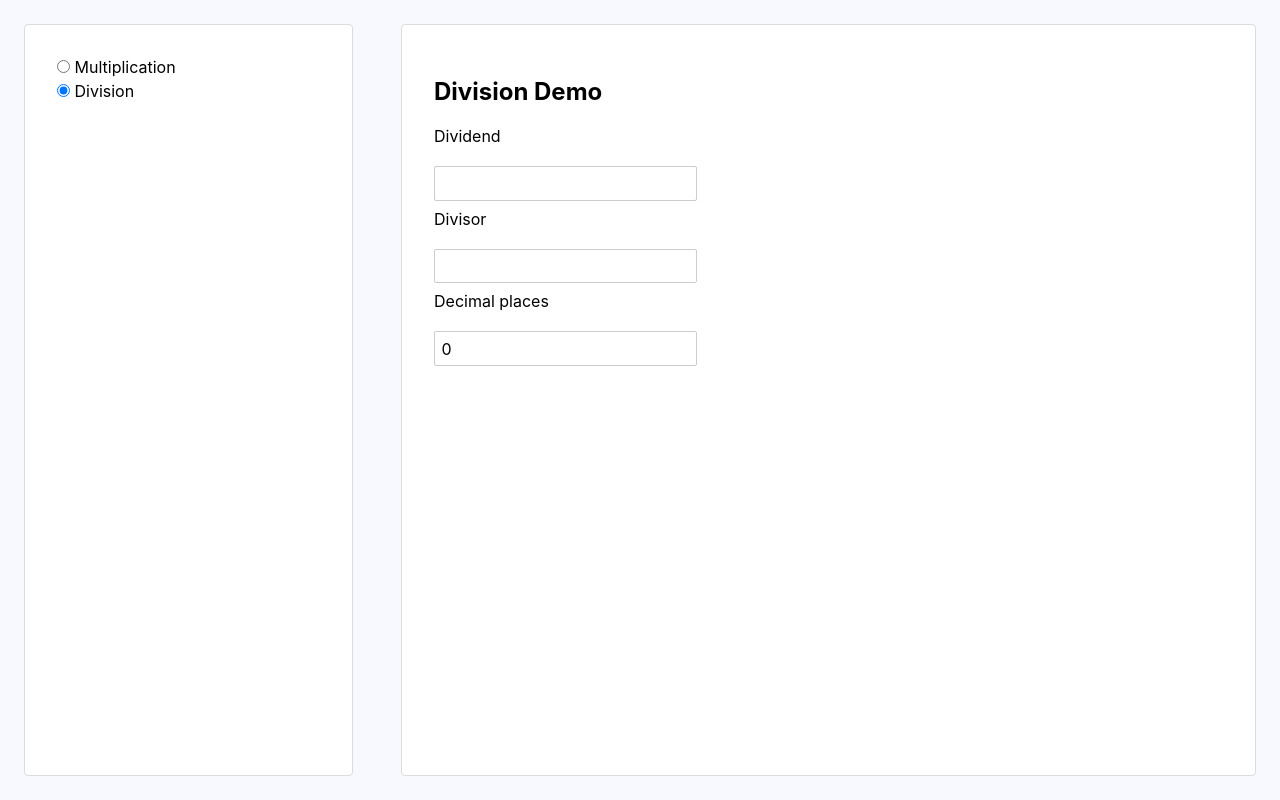
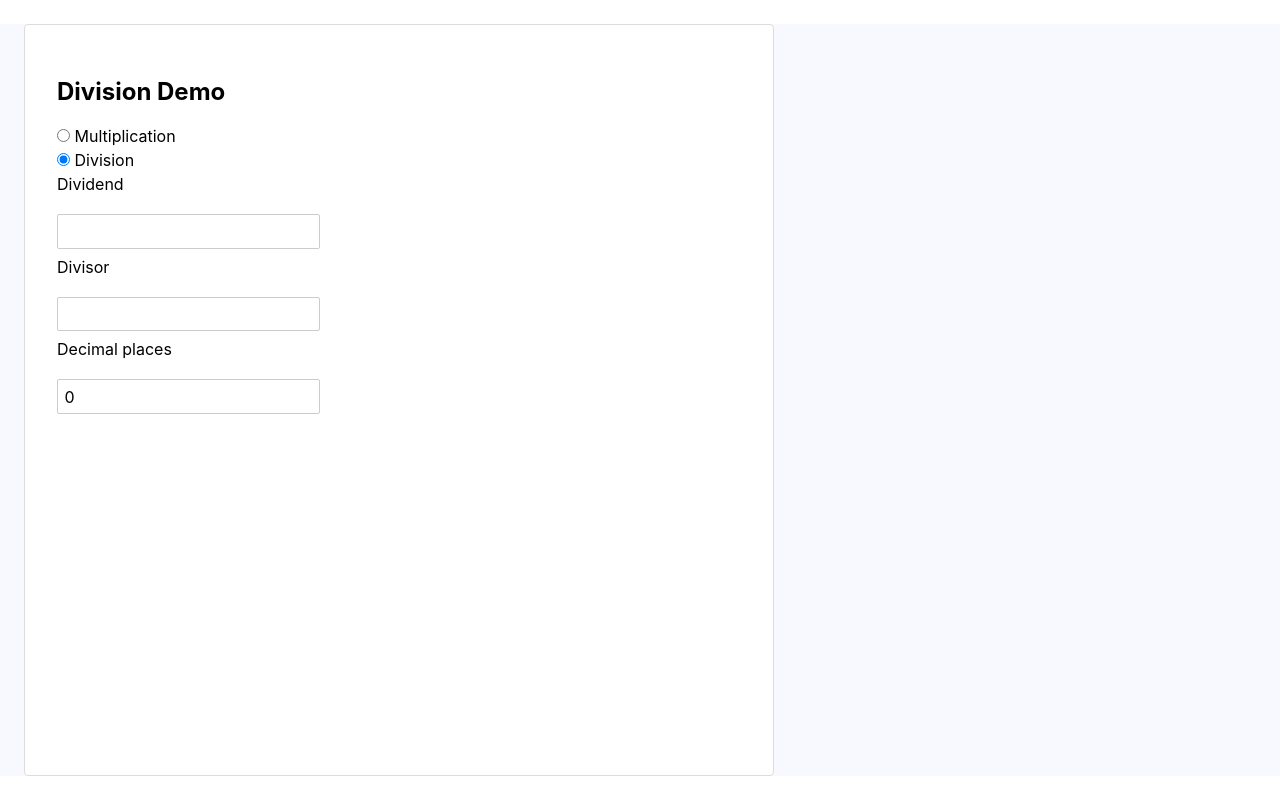
Before and after one commit to kenleung5e28/long-division-demo, a Svelte app: page / in a window 1280 px wide. Built offline with nearby package versions, Linux system fonts and the light colour scheme.

Commit message:
improve UI

```diff
--- a/public/global.css
+++ b/public/global.css
@@ -1,12 +1,14 @@
-html, body {
-	position: relative;
-	width: 100%;
-	height: 100%;
+*, *:before, *:after {
+  box-sizing: border-box;
+}
+
+html {
+	height: 100vh;
+	width: 100vw;
 }
 
 body {
 	margin: 0;
-	box-sizing: border-box;
 	font-family: -apple-system, BlinkMacSystemFont, "Segoe UI", Roboto, Oxygen-Sans, Ubuntu, Cantarell, "Helvetica Neue", sans-serif;
 }
 
--- a/src/App.svelte
+++ b/src/App.svelte
@@ -23,8 +23,8 @@ function process() {
 		if (type === 'mul') {
 			expr = multiplication(op1, op2);
 		} else {
-			if (dp > 10){
-				throw new Error('"dp" must be at most 10');
+			if (dp > 5){
+				throw new Error('"dp" must be at most 5');
 			}
 			expr = division(op1, op2, dp);
 		}
@@ -37,14 +37,14 @@ function process() {
 
 function handleOp1(e: Event) {
 	let target = e.target as HTMLInputElement;
-	target.value = target.value.replace(/[^0-9.]/g, '');
+	target.value = target.value.replace(/[^0-9.]/g, '').substr(0, 8);
 	op1 = target.value;
 	process();
 }
 
 function handleOp2(e: Event) {
 	let target = e.target as HTMLInputElement;
-	target.value = target.value.replace(/[^0-9.]/g, '');
+	target.value = target.value.replace(/[^0-9.]/g, '').substr(0, 8);
 	op2 = target.value;
 	process();
 }
@@ -66,43 +66,22 @@ function handleDp(e: Event) {
 
 <style>
 	main {
-		display: flex;
-		height: 100%;
+		margin: 0;
 		background-color: ghostwhite;
 	}
 
-	@media (min-width: 640px) {
-		main {
-			max-width: none;
-		}
-	}
-
 	.panel {
+		box-sizing: border-box;
 		background-color: white;
 		padding: 2rem;
+		margin: 1.5rem;
 		border: solid 1px gainsboro;
 		border-radius: 0.25rem;
-		margin: 1.5rem;
-	}
-
-	.left-panel {
-		flex-basis: 25%;
-	}
-
-	.right-panel {
-		flex-basis: 75%;
-	}
-
-	.demo-area {
-		display: flex;
-	}
-
-	.setting-subpanel {
-		flex-basis: 50%;
+		max-width: 750px;
+		min-height: calc(100vh - 3rem);
 	}
 
 	.display-subpanel {
-		flex-basis: 50%;
 		-webkit-user-select: none;  /* Chrome all / Safari all */
   	-moz-user-select: none;     /* Firefox all */
   	-ms-user-select: none;      /* IE 10+ */
@@ -117,19 +96,11 @@ function handleDp(e: Event) {
 </style>
 
 <main>
-	<div class="panel left-panel">
-		<div>
+	<div class="panel">
+		<h2>{titles[type]}</h2>
 		<form>
 			<label class="type-option"><input type="radio" id="mul" name="type" value="mul" on:input={handleTypeOption}> Multiplication</label>
 			<label class="type-option"><input type="radio" id="div" name="type" value="div" checked on:input={handleTypeOption}> Division</label>
-			</form>
-		</div>
-	</div>
-	<div class="panel right-panel">
-		<h2>{titles[type]}</h2>
-		<div class="demo-area">
-			<div class="setting-subpanel">
-				<form>
 			<label for="op1">{type === 'div' ? 'Dividend' : 'First number'}</label>
 			<br>
 			<input type="text" name="op1" on:input={handleOp1} value={op1}>
@@ -143,10 +114,8 @@ function handleDp(e: Event) {
 			{/if}
 		</form>
 		<div class="error">{error}</div>
-			</div>
 		<div class="display-subpanel">
 			{@html processMath('$' + expr + '$')}
 		</div>
 	</div>
-	</div>
 </main>
```
Lines whose indentation alone changed are shown as unchanged.
